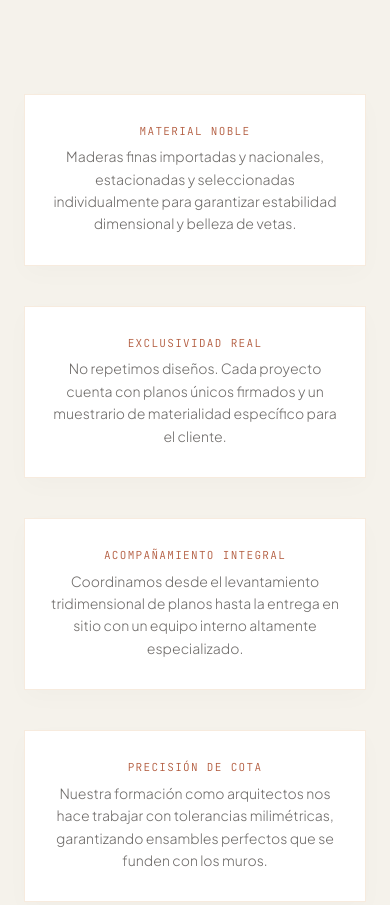
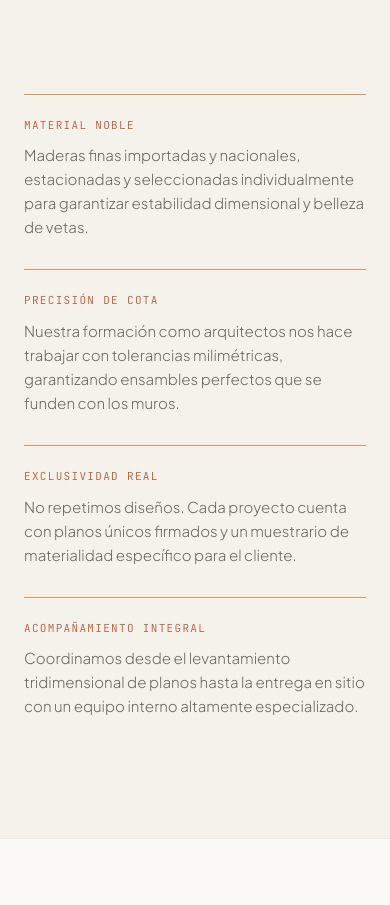
Before and after one commit to jcamacho1720-bit/cemac-design, a plain HTML site: page index.html in a window 390 px wide. Shown: the part 6480-7385 px from the top of the page. Drawn offline with nearby package versions, Linux system fonts and the light colour scheme.

Commit message:
Update: Eliminar plano de fondo de la sección de Valores y restaurar la cuadrícula limpia original de tarjetas

```diff
--- a/index.html
+++ b/index.html
@@ -1076,116 +1076,50 @@
       border-top: 1px solid var(--line-color);
     }
 
-    .valores-interactive-board {
-      position: relative;
-      width: 100%;
-      max-width: 1000px;
-      margin: 50px auto 0 auto;
-      background: transparent;
-      padding: 0;
-      border: none;
-      box-shadow: none;
-    }
-
-    .board-bg {
-      width: 100%;
-      height: auto;
-      mix-blend-mode: multiply; /* Fusiona el boceto beige con el fondo de lino */
-      display: block;
-    }
-
-    .board-lines-overlay {
-      position: absolute;
-      inset: 0;
-      width: 100%;
-      height: 100%;
-      pointer-events: none;
-      z-index: 2;
-    }
-
-    .board-text-card {
-      position: absolute;
-      z-index: 3;
+    .valores-grid {
+      display: grid;
+      grid-template-columns: repeat(4, 1fr);
+      gap: 40px;
+      margin-top: 50px;
+    }
+
+    @media (max-width: 900px) {
+      .valores-grid {
+        grid-template-columns: repeat(2, 1fr);
+        gap: 30px;
+      }
+    }
+
+    @media (max-width: 480px) {
+      .valores-grid {
+        grid-template-columns: 1fr;
+      }
+    }
+
+    .valor-card {
+      border-top: 1px solid var(--amber-wood);
+      padding-top: 24px;
       transition: var(--transition-smooth);
     }
 
-    .board-text-card h4 {
+    .valor-card:hover {
+      border-top-color: var(--terracota);
+      transform: translateY(-4px);
+    }
+
+    .valor-card h4 {
       font-family: var(--font-mono);
       font-size: 11px;
       color: var(--terracota);
-      margin-bottom: 8px;
+      margin-bottom: 12px;
       letter-spacing: 0.12em;
       text-transform: uppercase;
     }
 
-    .board-text-card p {
-      font-size: 13px;
+    .valor-card p {
+      font-size: 15px;
       color: var(--text-dark-muted);
       line-height: 1.6;
-    }
-
-    /* Efecto interactivo al pasar el mouse por encima de los valores */
-    .board-text-card:hover {
-      transform: translateY(-2px);
-    }
-    .board-text-card:hover h4 {
-      color: var(--amber-wood);
-    }
-
-    /* Coordenadas para resolución de Escritorio */
-    @media (min-width: 901px) {
-      .pt-1 {
-        top: 6%;
-        right: 2%;
-        width: 28%;
-        text-align: left;
-      }
-      .pt-2 {
-        top: 29%;
-        left: 2%;
-        width: 28%;
-        text-align: right;
-      }
-      .pt-3 {
-        top: 38%;
-        right: 2%;
-        width: 28%;
-        text-align: left;
-      }
-      .pt-4 {
-        bottom: 30%;
-        left: 2%;
-        width: 32%;
-        text-align: left;
-      }
-    }
-
-    /* Fallback responsivo para versión Móvil */
-    @media (max-width: 900px) {
-      .valores-interactive-board {
-        background: transparent;
-        border: none;
-        box-shadow: none;
-        padding: 0;
-      }
-      .board-bg, .board-lines-overlay {
-        display: none; /* Oculta el boceto complejo en móviles */
-      }
-      .board-text-card {
-        position: static;
-        width: 100% !important;
-        text-align: center !important;
-        margin-bottom: 40px;
-        background: var(--bg-card);
-        padding: 30px 24px;
-        border: 1px solid rgba(212, 154, 91, 0.2);
-        box-shadow: 0 8px 24px rgba(30, 26, 23, 0.02);
-      }
-      .board-text-card p {
-        font-size: 14px;
-        max-width: 460px;
-        margin: 0 auto;
-      }
     }
 
     /* ============ SECCIÓN: CONTACTO ============ */
@@ -1839,51 +1773,25 @@
   <!-- ============ SECCIÓN: DIFERENCIALES / POR QUÉ CEMAC (FONDO LINO) ============ -->
   <section id="valores">
     <div class="wrap">
-      <div class="valores-interactive-board reveal">
-        <img src="assets/sala_sketch_limpio.png" alt="Plano y Bosquejo de Valores" class="board-bg">
-
-        <!-- SVG overlay for pointer lines on desktop -->
-        <svg class="board-lines-overlay" viewBox="0 0 1000 1250" preserveAspectRatio="none">
-          <!-- Line 1: Material Noble (Top-Right text) to Top-Left drawing (y=200, x=400) -->
-          <path d="M 720, 150 Q 560, 140 400, 220" fill="none" stroke="#d49a5b" stroke-width="1.5" stroke-dasharray="4,4" />
-          <circle cx="400" cy="220" r="5" fill="#b25b3e" />
-
-          <!-- Line 2: Exclusividad Real (Mid-Left text) to Mid-Left drawing (y=460, x=220) -->
-          <path d="M 280, 420 Q 240, 420 220, 460" fill="none" stroke="#d49a5b" stroke-width="1.5" stroke-dasharray="4,4" />
-          <circle cx="220" cy="460" r="5" fill="#b25b3e" />
-
-          <!-- Line 3: Acompañamiento Integral (Mid-Right text) to Mid-Right drawing (y=560, x=780) -->
-          <path d="M 720, 520 Q 760, 520 780, 560" fill="none" stroke="#d49a5b" stroke-width="1.5" stroke-dasharray="4,4" />
-          <circle cx="780" cy="560" r="5" fill="#b25b3e" />
-
-          <!-- Line 4: Precisión de Cota (Bottom-Left text) to Bottom elevation drawing (y=940, x=500) -->
-          <path d="M 340, 850 Q 420, 880 500, 940" fill="none" stroke="#d49a5b" stroke-width="1.5" stroke-dasharray="4,4" />
-          <circle cx="500" cy="940" r="5" fill="#b25b3e" />
-        </svg>
-
-        <!-- Text blocks positioned on desktop, stacked on mobile -->
-        <!-- Block 1: Material Noble (Top-Right) -->
-        <div class="board-text-card pt-1">
+      <div class="valores-grid">
+        <div class="reveal valor-card">
           <h4>Material Noble</h4>
           <p>Maderas finas importadas y nacionales, estacionadas y seleccionadas individualmente para garantizar estabilidad dimensional y belleza de vetas.</p>
         </div>
 
-        <!-- Block 2: Exclusividad Real (Mid-Left) -->
-        <div class="board-text-card pt-2">
+        <div class="reveal valor-card delay-1">
+          <h4>Precisión de Cota</h4>
+          <p>Nuestra formación como arquitectos nos hace trabajar con tolerancias milimétricas, garantizando ensambles perfectos que se funden con los muros.</p>
+        </div>
+
+        <div class="reveal valor-card delay-2">
           <h4>Exclusividad Real</h4>
           <p>No repetimos diseños. Cada proyecto cuenta con planos únicos firmados y un muestrario de materialidad específico para el cliente.</p>
         </div>
 
-        <!-- Block 3: Acompañamiento Integral (Mid-Right) -->
-        <div class="board-text-card pt-3">
+        <div class="reveal valor-card delay-3">
           <h4>Acompañamiento Integral</h4>
           <p>Coordinamos desde el levantamiento tridimensional de planos hasta la entrega en sitio con un equipo interno altamente especializado.</p>
-        </div>
-
-        <!-- Block 4: Precisión de Cota (Bottom-Left) -->
-        <div class="board-text-card pt-4">
-          <h4>Precisión de Cota</h4>
-          <p>Nuestra formación como arquitectos nos hace trabajar con tolerancias milimétricas, garantizando ensambles perfectos que se funden con los muros.</p>
         </div>
       </div>
     </div>
```
Also changed, not shown: assets/sala_sketch_limpio.png (deleted).
